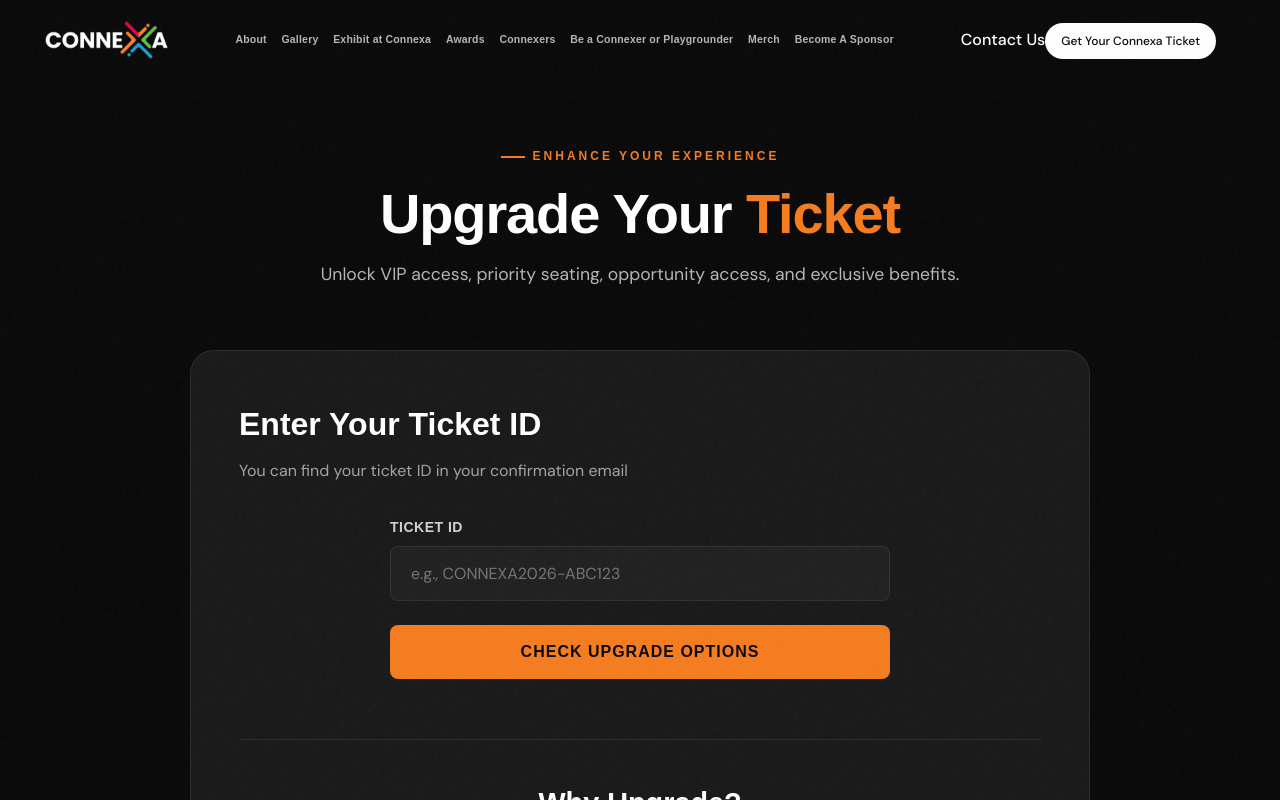
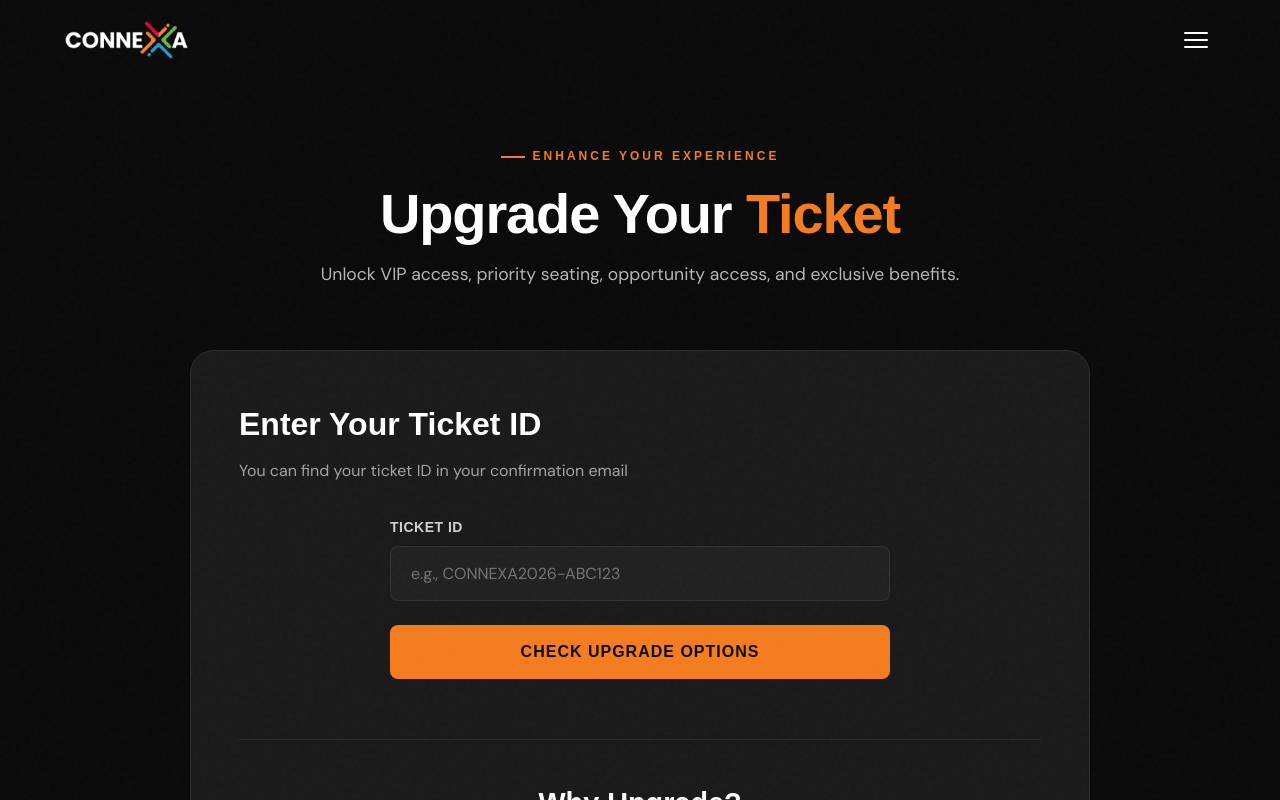
Before and after one commit to Zidepeoplenewaccount/connexa, a React (Vite) app: page /upgrade-ticket in a window 1280 px wide. Shown: the top 800 px of the page. Built offline with nearby package versions, Linux system fonts and the light colour scheme.

Commit message:
Align Connexa logo left, center navigation and right-side ticket CTA

```diff
--- a/src/components/Navbar.css
+++ b/src/components/Navbar.css
@@ -17,10 +17,10 @@
 }
 
 .navbar-inner {
-  display: flex;
+  display: grid;
+  grid-template-columns: auto minmax(0, 1fr) auto;
   align-items: center;
-  justify-content: space-between;
-  gap: 24px;
+  gap: clamp(16px, 2vw, 30px);
 }
 
 .navbar-logo {
@@ -33,24 +33,23 @@
   object-fit: contain;
 }
 
-@media (min-width: 1201px) {
-  .navbar-logo {
-    margin-left: -20px;
-  }
+.navbar-logo {
+  justify-self: start;
+  margin-left: 0;
 }
 
 .navbar-links {
   display: flex;
   align-items: center;
-  justify-content: flex-end;
+  justify-content: center;
   flex-wrap: nowrap;
-  gap: clamp(10px, 1.15vw, 18px);
+  gap: clamp(9px, 0.9vw, 15px);
   min-width: 0;
 }
 
 .navbar-links a {
   font-family: var(--font-display);
-  font-size: clamp(10px, 0.82vw, 12px);
+  font-size: clamp(9px, 0.72vw, 11px);
   font-weight: 600;
   letter-spacing: 0.2px;
   white-space: nowrap;
@@ -77,6 +76,24 @@
 .navbar-links a:hover::after {
   width: 100%;
 }
+
+.navbar-actions {
+  display: flex;
+  align-items: center;
+  justify-content: flex-end;
+  gap: clamp(10px, 1.1vw, 18px);
+  white-space: nowrap;
+}
+
+.navbar-contact {
+  color: rgba(255,255,255,0.82);
+  font-family: var(--font-display);
+  font-size: 11px;
+  font-weight: 600;
+  white-space: nowrap;
+  transition: color .2s ease;
+}
+.navbar-contact:hover { color: var(--orange); }
 
 .navbar-cta {
   background: var(--white);
@@ -168,8 +185,15 @@
   font-family: var(--font-display);
 }
 
-@media (max-width: 1200px) {
-  .navbar-links {
+@media (max-width: 1500px) {
+  .navbar-inner {
+    display: flex;
+    justify-content: space-between;
+    gap: 18px;
+  }
+
+  .navbar-links,
+  .navbar-actions {
     display: none;
   }
 
```
